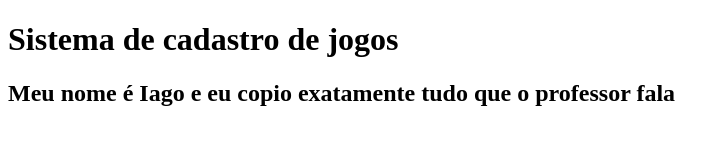
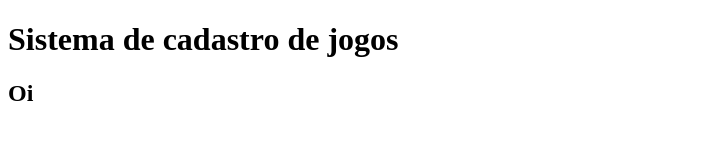
Before and after one commit to IagoPinheiro/sistema-de-cadastro, a plain HTML site: page index.html in a window 1280 px wide. Shown: the whole page, without its empty margins (0-728 px from the left). Drawn offline with Linux system fonts and the light colour scheme.

Commit message:
linkando o app js com o html

```diff
--- a/index.html
+++ b/index.html
@@ -8,6 +8,7 @@
 </head>
 <body>
     <h1> Sistema de cadastro de jogos</h1>
-    <h2> Meu nome é Iago e eu copio exatamente tudo que o professor fala<h2>
+    <h2>  Oi <h2>
+        <script src = app.js></script>
 </body>
 </html>
```
